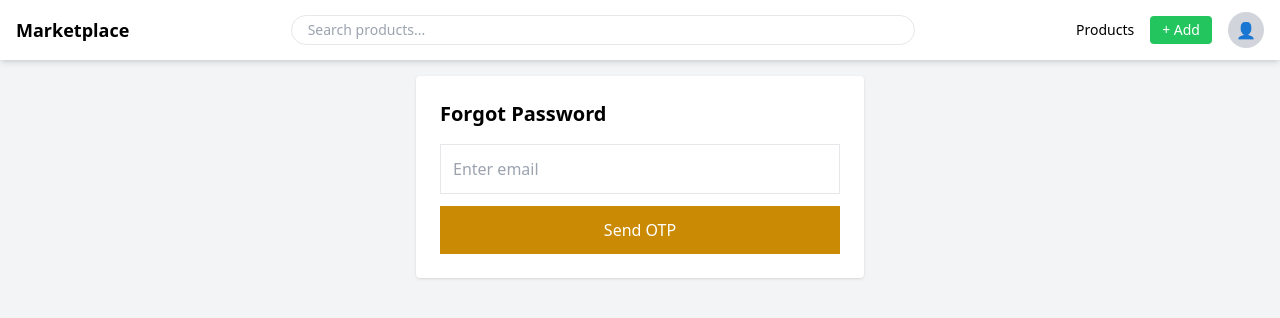
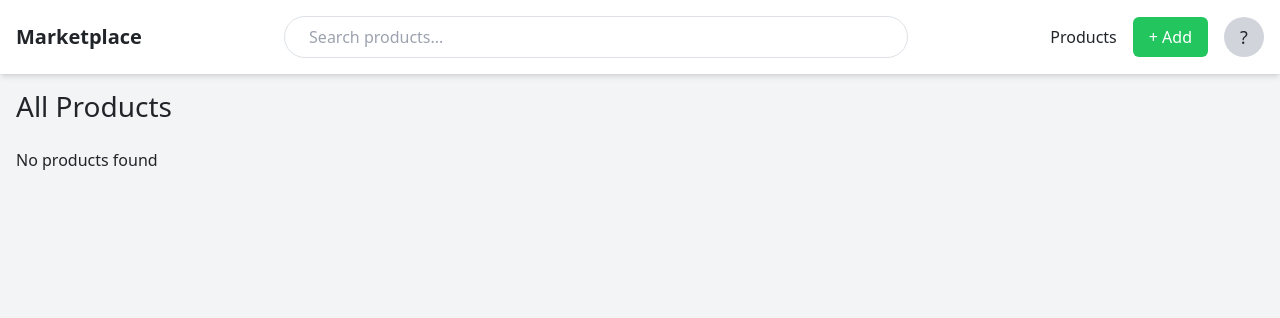
Before and after one commit to shawon1177/new_market, a Django app: page /accounts/forgot/ in a window 1280 px wide. Shown: the top 318 px of the page. Run offline with Django 5.2, Linux system fonts and the light colour scheme; the visitor is signed in with stand-in values (Sample User, id 1); some libraries are stand-ins or nearby versions.

Commit message:
update base

```diff
--- a/accounts/templates/accounts/base.html
+++ b/accounts/templates/accounts/base.html
@@ -3,42 +3,92 @@
 <head>
     <meta charset="UTF-8">
     <title>Marketplace</title>
+
+    <!-- Tailwind (keep your design same) -->
     <script src="https://cdn.tailwindcss.com"></script>
+
+    <!-- Bootstrap (only responsiveness helpers) -->
+    <link href="https://cdn.jsdelivr.net/npm/bootstrap@5.3.0/dist/css/bootstrap.min.css" rel="stylesheet">
+
+    <!-- GLOBAL MOBILE SCALE FIX -->
+    <style>
+        html {
+            font-size: 16px;
+        }
+
+        @media (max-width: 768px) {
+            html {
+                font-size: 18px; /* 👈 mobile text bigger */
+            }
+
+            .text-sm {
+                font-size: 1rem !important;
+            }
+
+            .text-xs {
+                font-size: 0.95rem !important;
+            }
+        }
+
+        /* GLOBAL LOADER */
+        #globalLoader {
+            position: fixed;
+            inset: 0;
+            background: white;
+            display: flex;
+            align-items: center;
+            justify-content: center;
+            z-index: 99999;
+        }
+
+        /* button click loader effect */
+        .loading {
+            pointer-events: none;
+            opacity: 0.6;
+        }
+    </style>
 </head>
 
 <body class="bg-gray-100">
 
+<!-- GLOBAL LOADER -->
+<div id="globalLoader">
+    <div class="spinner-border text-primary"></div>
+</div>
+
 {% if request.user.is_authenticated %}
 <div class="bg-white shadow-md sticky top-0 z-50">
 
-    <div class="flex justify-between items-center px-4 py-3">
+    <div class="flex flex-col md:flex-row md:justify-between md:items-center px-3 py-3 gap-3">
 
         <!-- LOGO -->
-        <a href="{% url 'listings:dashboard' %}" class="font-bold text-lg">
+        <a href="{% url 'listings:dashboard' %}"
+           class="font-bold text-lg md:text-xl">
             Marketplace
         </a>
 
-        <!-- GLOBAL SEARCH (ONLY ONE) -->
-        <form method="GET" action="{% url 'listings:dashboard' %}" class="w-1/2">
+        <!-- SEARCH -->
+        <form method="GET" action="{% url 'listings:dashboard' %}"
+              class="w-full md:w-1/2">
             <input type="text"
                    name="q"
                    placeholder="Search products..."
-                   class="w-full border rounded-full px-4 py-1 text-sm">
+                   class="w-full border rounded-full px-4 py-2 text-base">
         </form>
 
         <!-- MENU -->
-        <div class="flex items-center gap-4">
+        <div class="flex items-center justify-between md:justify-end gap-3 text-base">
 
-            <a href="{% url 'listings:dashboard' %}" class="text-sm">Products</a>
+            <a href="{% url 'listings:dashboard' %}">Products</a>
 
             <a href="{% url 'listings:add_product' %}"
-               class="bg-green-500 text-white px-3 py-1 rounded text-sm">
+               class="bg-green-500 text-white px-3 py-2 rounded text-base">
                 + Add
             </a>
 
             <a href="{% url 'profile' %}">
-                <div class="w-9 h-9 rounded-full bg-gray-300 flex items-center justify-center">
-                    👤
+                <div class="w-10 h-10 rounded-full bg-gray-300 flex items-center justify-center text-lg">
+                    ?
                 </div>
             </a>
 
@@ -49,10 +99,24 @@
 </div>
 {% endif %}
 
-<!-- CONTENT -->
-<div class="p-4">
+<div class="p-3 md:p-4">
     {% block content %}{% endblock %}
 </div>
 
+<!-- Bootstrap JS -->
+<script src="https://cdn.jsdelivr.net/npm/bootstrap@5.3.0/dist/js/bootstrap.bundle.min.js"></script>
+
+<script>
+    // GLOBAL PAGE LOADER
+    window.onload = function () {
+        document.getElementById("globalLoader").style.display = "none";
+    };
+
+    // GLOBAL BUTTON LOADER (click anywhere form submit)
+    document.addEventListener("submit", function () {
+        document.getElementById("globalLoader").style.display = "flex";
+    });
+</script>
+
 </body>
 </html>
--- a/accounts/templates/accounts/forgot_password.html
+++ b/accounts/templates/accounts/forgot_password.html
@@ -1,16 +1,71 @@
-{% extends 'accounts/base.html' %}
+{% extends "accounts/base.html" %}
 {% block content %}
 
-<div class="max-w-md mx-auto bg-white p-6 rounded shadow">
-<h2 class="text-xl font-bold mb-4">Forgot Password</h2>
+<h1 class="h3 mb-4">All Products</h1>
 
-<form method="POST">
-    {% csrf_token %}
-
-    <input name="email" placeholder="Enter email" class="w-full p-3 border mb-3">
-
-    <button class="w-full bg-yellow-600 text-white p-3">Send OTP</button>
-</form>
+<!-- Loader inside dashboard -->
+<div id="productLoader" class="text-center my-5">
+    <div class="spinner-border text-primary"></div>
 </div>
 
+<div id="productContent" style="display:none;">
+    <div class="row g-4">
+
+        {% for p in products %}
+
+        <div class="col-12 col-md-6 col-lg-4">
+
+            <div class="card h-100 shadow-sm">
+
+                <div class="card-body">
+
+                    <h5 class="fw-bold">{{ p.title }}</h5>
+
+                    <p class="text-success fw-semibold">৳ {{ p.price }}</p>
+
+                    <p class="text-muted small">
+                        {{ p.description|truncatechars:120 }}
+                    </p>
+
+                    <div class="small text-muted">
+                        <p>Seller: {{ p.owner.email }}</p>
+                        <p>Added: {{ p.created_at }}</p>
+                    </div>
+
+                    <div class="mt-3 d-flex gap-2">
+
+                        {% if p.owner != user %}
+                        <a href="{% url 'listings:buy_product' p.id %}" class="btn btn-sm btn-primary">
+                            Buy
+                        </a>
+                        {% endif %}
+
+                        {% if p.owner == user %}
+                        <a href="{% url 'listings:delete_product' p.id %}" class="btn btn-sm btn-danger">
+                            Delete
+                        </a>
+                        {% endif %}
+
+                    </div>
+
+                </div>
+
+            </div>
+
+        </div>
+
+        {% empty %}
+        <p>No products found</p>
+        {% endfor %}
+
+    </div>
+</div>
+
+<script>
+    window.addEventListener("load", function(){
+        document.getElementById("productLoader").style.display = "none";
+        document.getElementById("productContent").style.display = "block";
+    });
+</script>
+
 {% endblock %}
```
Also changed, not shown: listings/templates/listings/dashboard.html (+15 -12 lines), listings/templates/listings/product_list.html (+96 -0 lines), accounts/templates/accounts/login.html (line endings or trailing spaces).
